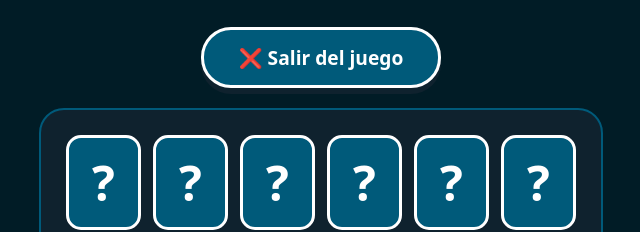
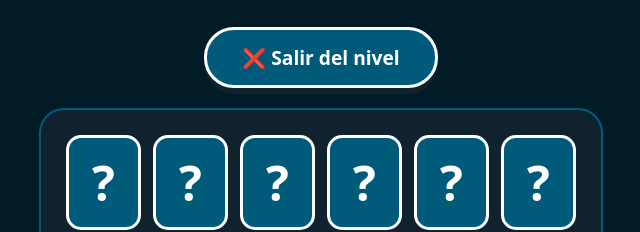
Before and after one commit to elchechu01/Proyecto-Juegos-Matematicos, a plain HTML site: page juegos/Cartas.html in a window 1280 px wide. Both pictures are taken after a click on the button "10". Shown: the part 252-484 px from the top of the page, 319-959 px from the left. Drawn offline with Linux system fonts and the light colour scheme.

Commit message:
Proyecto Juegos Matemáticos 3.0

```diff
--- a/juegos/Cartas.html
+++ b/juegos/Cartas.html
@@ -59,7 +59,7 @@ h1 { font-size: 3.2rem; color: #91E3F2; letter-spacing: 2px; margin-bottom: 15px
 
     <div id="pantalla-juego">
         <div class="info-nivel" id="info-nivel" aria-live="polite">Nivel 1</div>
-        <button class="btn-volver" onclick="volverSelectorNiveles()" style="margin-bottom: 20px;" aria-label="Salir del juego actual">❌ Salir del juego</button>
+        <button class="btn-volver" onclick="volverSelectorNiveles()" style="margin-bottom: 20px;" aria-label="Salir del nivel actual">❌ Salir del nivel</button>
 
         <div class="tablero" id="tablero" role="grid" aria-label="Tablero de cartas emparejables"></div>
 
```
